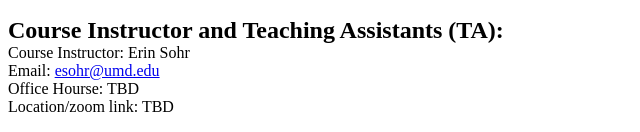
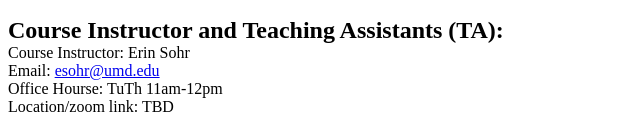
Before and after one commit to SamarthSriramDev/PHYS273_spr23, a plain HTML site: page index.html in a window 1280 px wide. Shown: the part 799-931 px from the top of the page, 0-640 px from the left. Drawn offline with nearby package versions, Linux system fonts and the light colour scheme.

Commit message:
removed the popup & updated OH

```diff
--- a/index.html
+++ b/index.html
@@ -24,11 +24,11 @@
 	<head>
 		<script src="https://ajax.googleapis.com/ajax/libs/jquery/3.1.1/jquery.min.js"></script>
 
-		<script>
+		<!--<script>
 			$("document").ready( function () {
 				alert("Hello and welcome to PHYS273/273H!");
 			});
-		</script>
+		</script>-->
 
 		<title>PHYS273_spr23</title>
 		<h1 align="center">PHYS273 & PHYS273H Introductory Physics: Waves</h1>
@@ -76,7 +76,7 @@
 	<br>Mathematical Methods for Physics I (PHYS274)</br></p>
 
 	<h2>Course Instructor and Teaching Assistants (TA):</h2>
-	<p>Course Instructor: Erin Sohr<br>Email: <a href="mailto:esohr@umd.edu">esohr@umd.edu</a><br>Office Hourse: TBD
+	<p>Course Instructor: Erin Sohr<br>Email: <a href="mailto:esohr@umd.edu">esohr@umd.edu</a><br>Office Hourse: TuTh 11am-12pm
 	<br>Location/zoom link: TBD</br></p>
 
 	<p>Course TA: Benjamin Schreyer<br>Email: <a href="mailto:bschrey1@terpmail.umd.edu">bschrey1@terpmail.umd.edu</a><br>Office Hours: TBD
```
